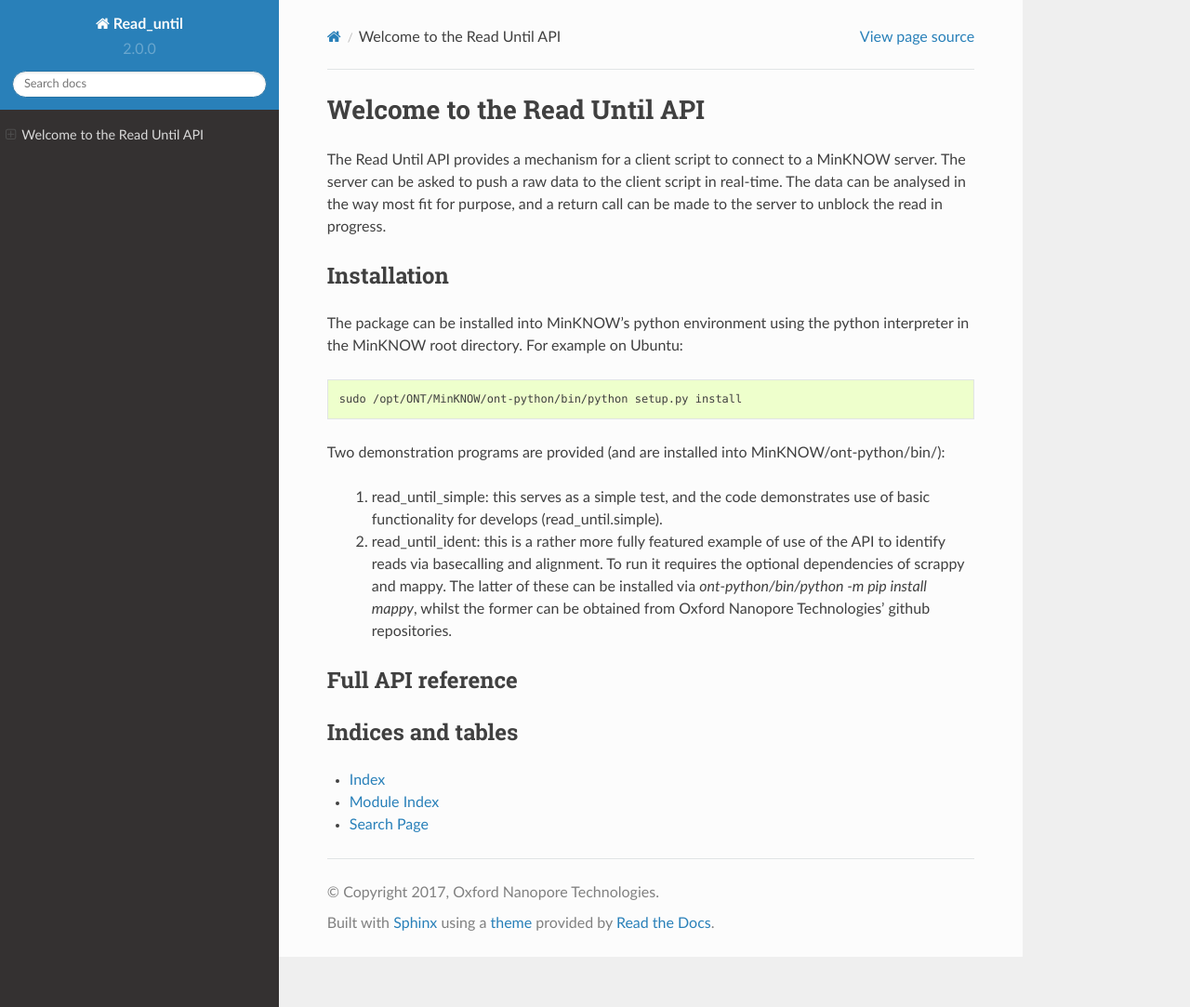
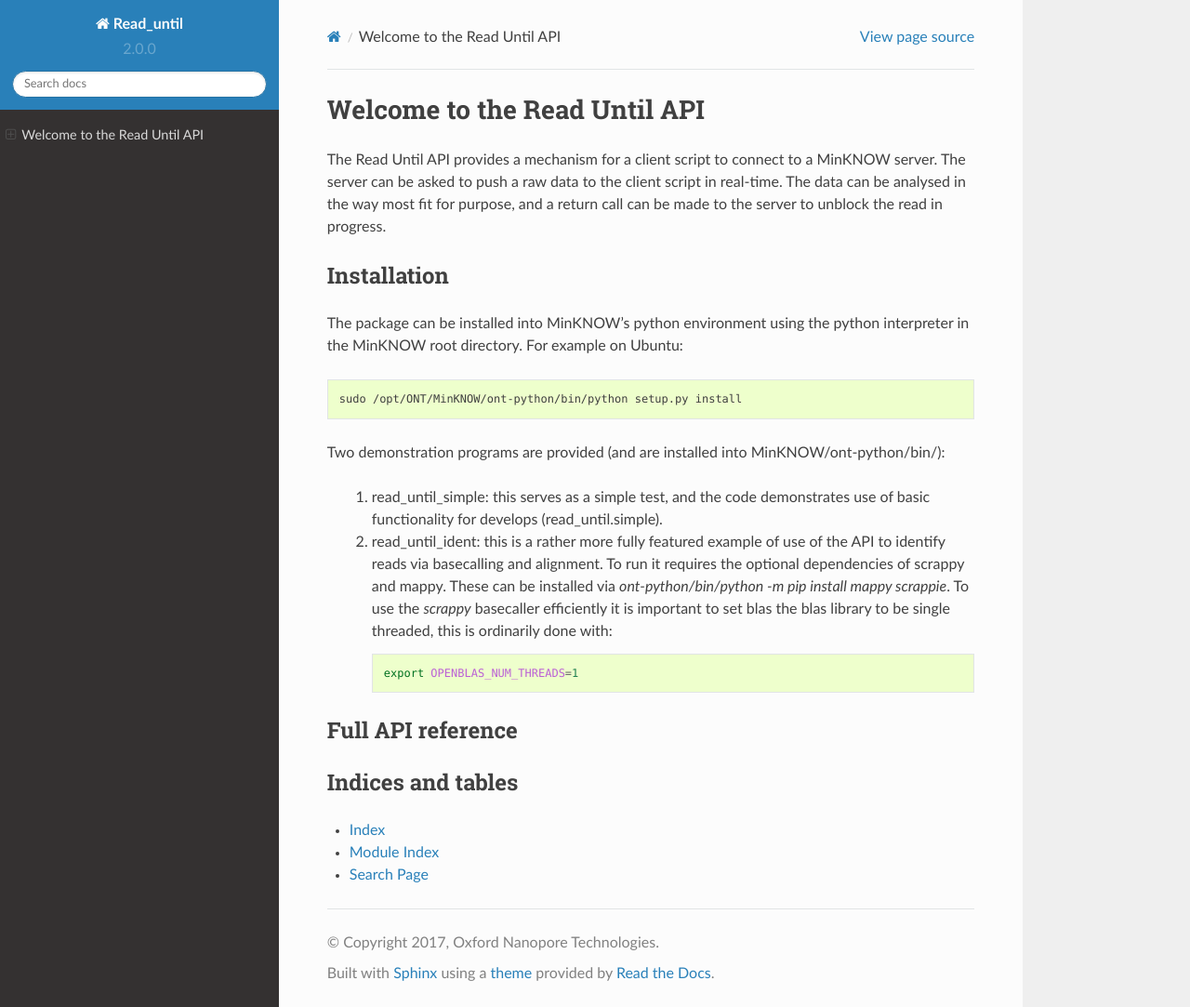
Before and after one commit to nanoporetech/read_until_api, a Sphinx documentation site: the page built from docs/index.rst, in a window 1280 px wide and 1083 px high. Shown: the whole window at 93% size. Built offline with Sphinx 7.4.7 and the Read the Docs theme 2.0.0, drawn with Linux system fonts in a browser that asks for light colours; pages that are not in the unit, such as notebooks, are missing from menus.

Commit message:
Update draft docs

```diff
--- a/docs/index.rst
+++ b/docs/index.rst
@@ -25,10 +25,14 @@ MinKNOW/ont-python/bin/):
        (read_until.simple).
    ii) read_until_ident: this is a rather more fully featured example of use
        of the API to identify reads via basecalling and alignment. To run it
-       requires the optional dependencies of scrappy and mappy. The latter of
-       these can be installed via `ont-python/bin/python -m pip install mappy`,
-       whilst the former can be obtained from Oxford Nanopore Technologies'
-       github repositories.
+       requires the optional dependencies of scrappy and mappy. These can be
+       installed via `ont-python/bin/python -m pip install mappy scrappie`.
+       To use the `scrappy` basecaller efficiently it is important to set blas
+       the blas library to be single threaded, this is ordinarily done with:
+
+       .. code-block:: bash
+
+           export OPENBLAS_NUM_THREADS=1
 
 
 Full API reference
```
